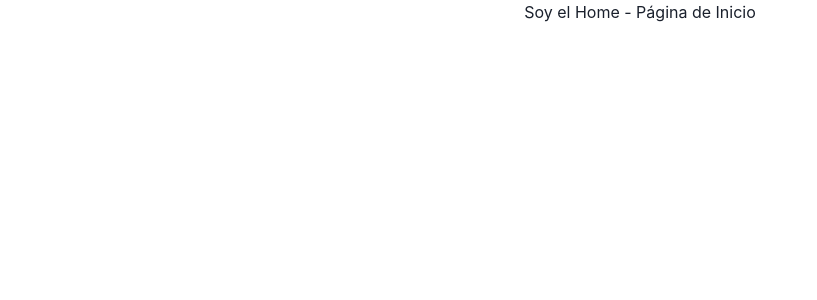
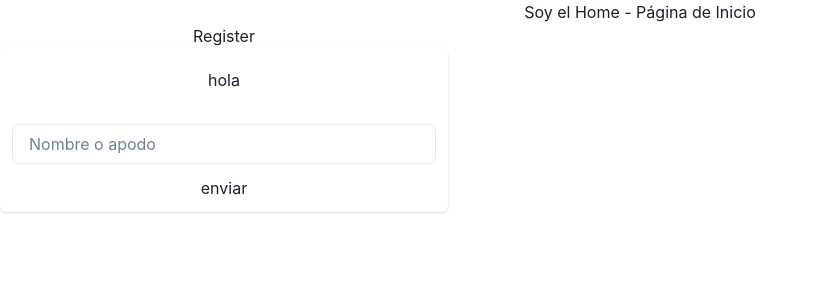
Before and after one commit to rafeldev/hackaton-2023-v1.0.0, a React (Create React App) app: page / in a window 1280 px wide. Shown: the top 300 px of the page, without its empty margins (0-817 px from the left). Built offline with nearby package versions, Linux system fonts and the light colour scheme.

Commit message:
creando la logica del formulario con la validacion

```diff
--- /dev/null
+++ b/src/components/RegisterForm/index.jsx
@@ -0,0 +1,64 @@
+import React from "react";
+import { Controller, useForm } from "react-hook-form";
+import { Box, Input, Card, CardBody, Stack } from "@chakra-ui/react";
+
+const RegisterForm = () => {
+  const {
+    handleSubmit,
+    control,
+    formState: { errors, isValid },
+  } = useForm();
+
+  const onSubmit = (data) => {
+    console.log(data);
+  };
+
+  return (
+    <form onSubmit={handleSubmit(onSubmit)}>
+      <Box boxSize="md">
+        <h1>Register</h1>
+        <Card>
+          <CardBody>hola</CardBody>
+          <Stack spacing={3} p={3}>
+            <Controller
+              control={control}
+              name="nombre"
+              rules={{
+                required: {
+                  value: true,
+                  message: "El nombre es obligatorio",
+                },
+                min: {
+                  value: 20,
+                  message: "Ingresa un número de 9 dígitos",
+                },
+                minLength: {
+                  value: 20,
+                  message: "Ingresa un número de 9 dígitos",
+                },
+              }}
+              render={({
+                field: { value, onChange, onBlur },
+                fieldState: { error },
+              }) => (
+                <Input
+                  size="md"
+                  placeholder="Nombre o apodo"
+                  name="nombre"
+                  autoComplete="off"
+                  value={value}
+                  onBlur={onBlur}
+                  onChange={onChange}
+                  isInvalid={error?.ref.name === "nombre"}
+                />
+              )}
+            />
+            <button type="submit">enviar</button>
+          </Stack>
+        </Card>
+      </Box>
+    </form>
+  );
+};
+
+export default RegisterForm;
--- a/src/pages/Home.jsx
+++ b/src/pages/Home.jsx
@@ -1,7 +1,13 @@
 import React from "react";
+import RegisterForm from "../components/RegisterForm";
 
 const Home = () => {
-  return <div>Soy el Home - Página de Inicio</div>;
+  return (
+    <div>
+      Soy el Home - Página de Inicio
+      <RegisterForm />
+    </div>
+  );
 };
 
 export default Home;
```
